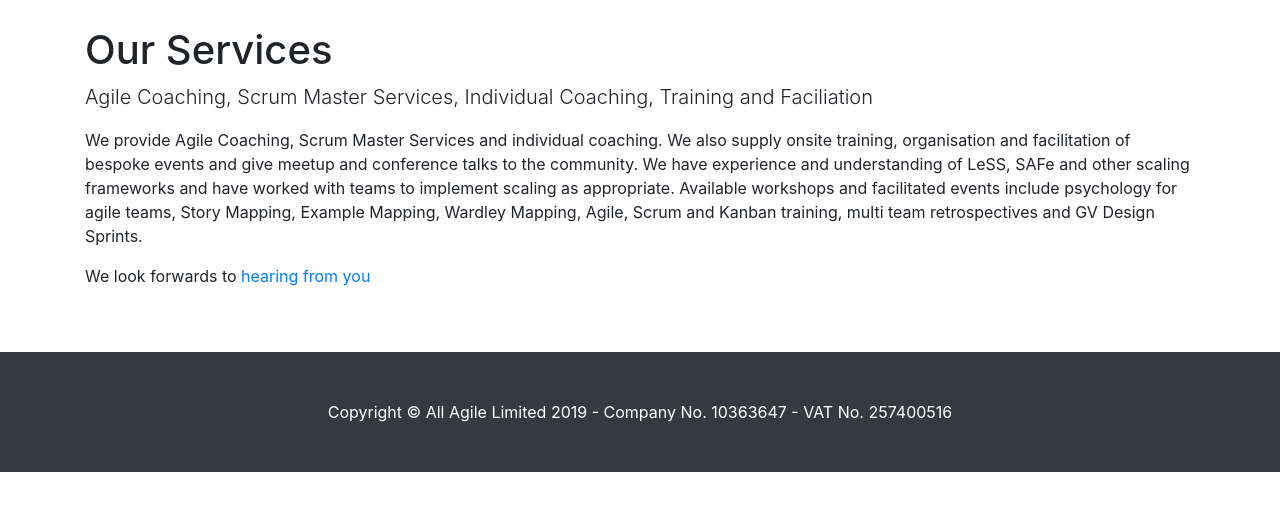
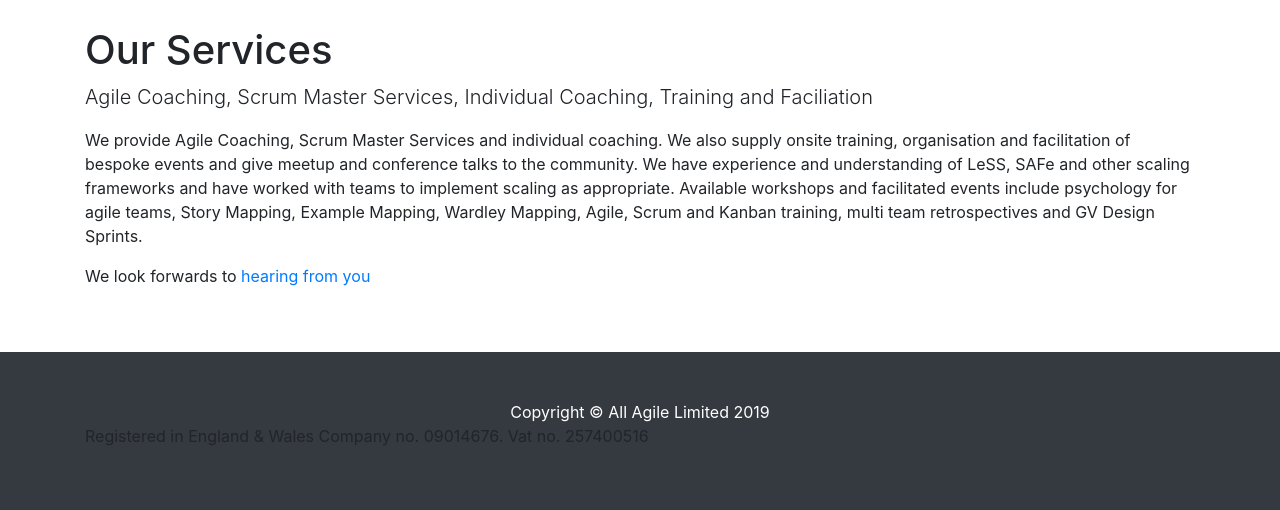
Before and after one commit to AllAgile/allagile.co.uk, a website: page index.html in a window 1280 px wide. Shown: the part 1043-1553 px from the top of the page. Before the commit the page ends 1515 px from the top, so only its background shows below. Drawn offline with Linux system fonts and the light colour scheme.

Commit message:
Update index.html

```diff
--- a/index.html
+++ b/index.html
@@ -82,7 +82,8 @@
   <!-- Footer -->
   <footer class="py-5 bg-dark">
     <div class="container">
-      <p class="m-0 text-center text-white">Copyright &copy; All Agile Limited 2019 - Company No. 10363647 - VAT No. 257400516 </p>
+      <p class="m-0 text-center text-white">Copyright &copy; All Agile Limited 2019</p>
+      <p class-"m-0 text-right text-white">Registered in England & Wales Company no. 09014676. Vat no. 257400516</p>
     </div>
     <!-- /.container -->
   </footer>
```
